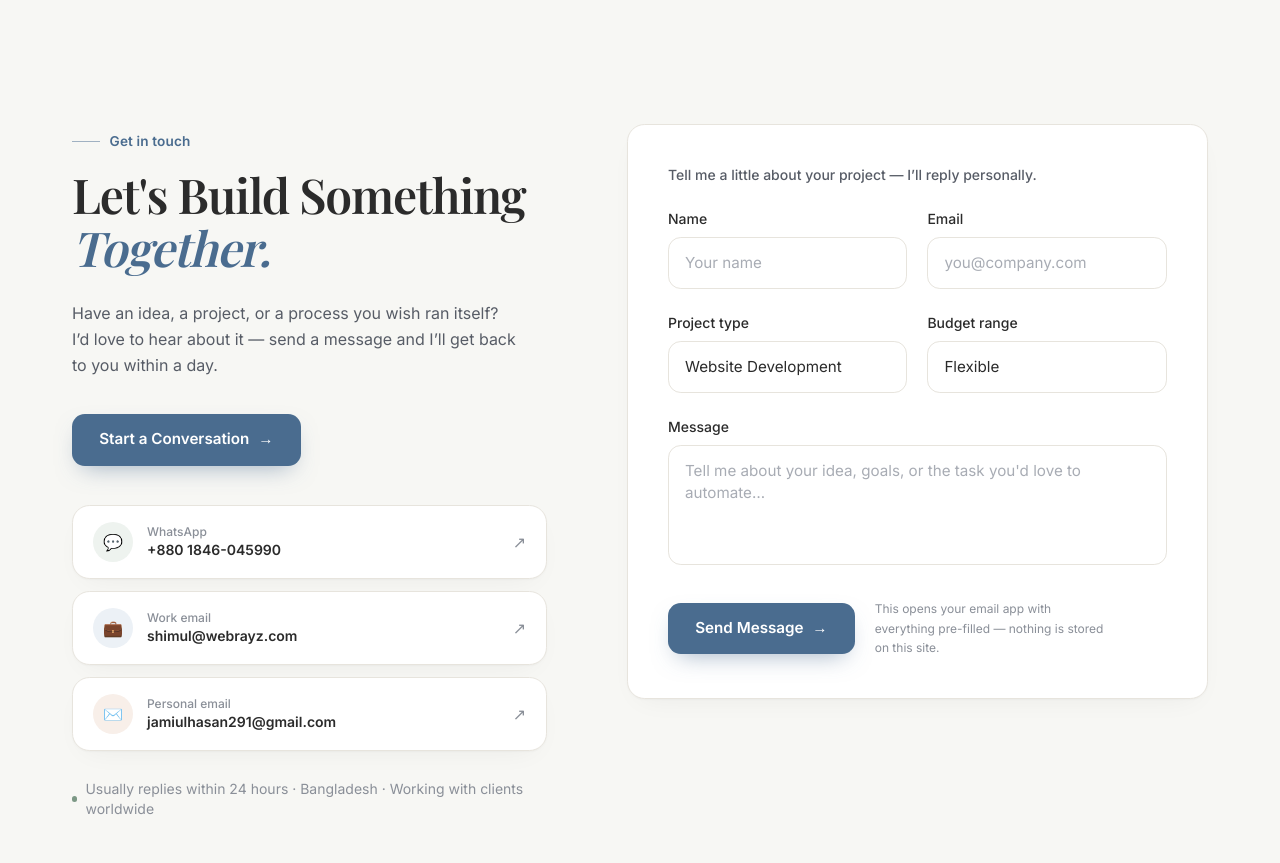
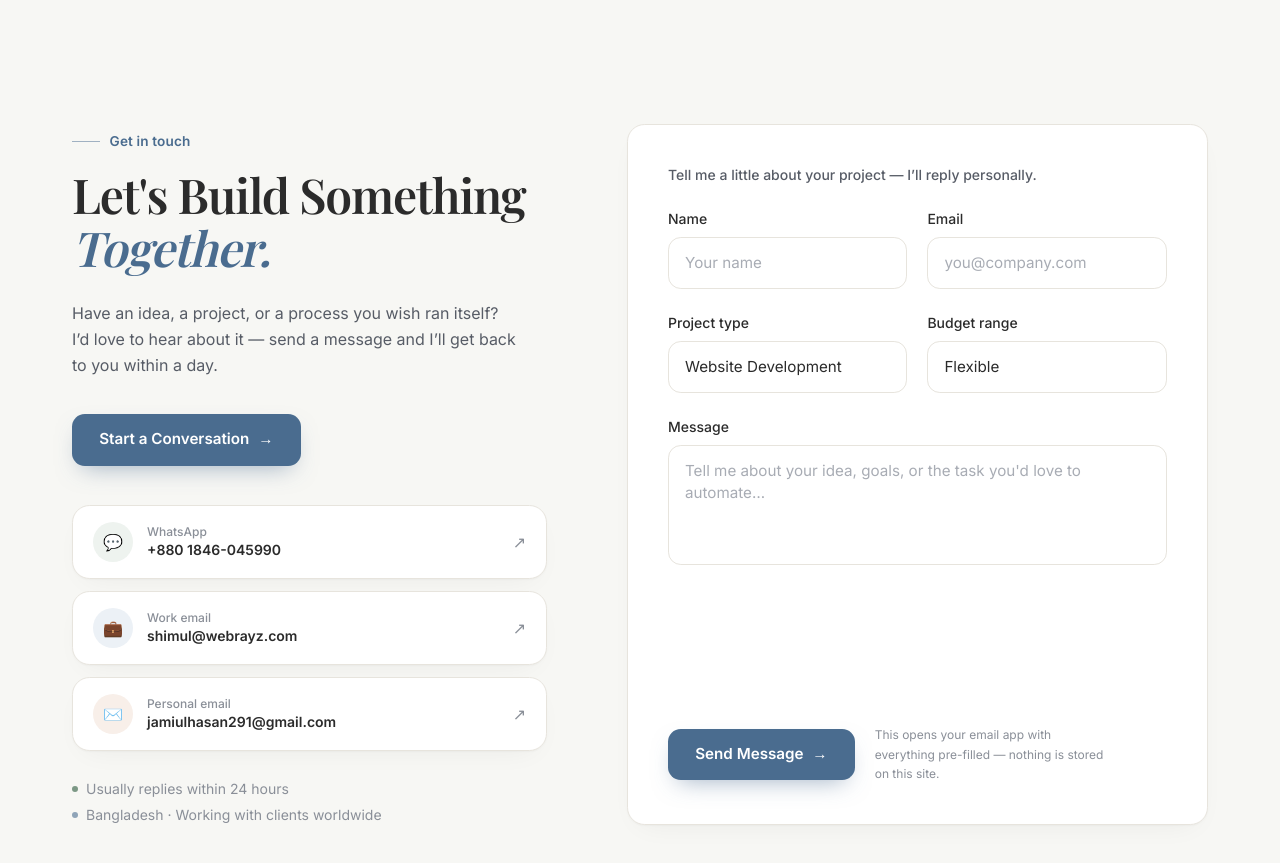
Before and after one commit to freelancerjamiulhasanshimul/jamiul-portfolio, a Next.js app: page / in a window 1280 px wide. Shown: the part 11040-11903 px from the top of the page. Built offline with nearby package versions, Linux system fonts and the light colour scheme.

Commit message:
Fix: contact section alignment - equal-height form card, grouped meta lines, working hover states

```diff
--- a/src/components/Contact.tsx
+++ b/src/components/Contact.tsx
@@ -86,7 +86,7 @@ export default function Contact() {
                       {...(channel.href.startsWith("http")
                         ? { target: "_blank", rel: "noopener noreferrer" }
                         : {})}
-                      className="card card-hover flex items-center justify-between px-5 py-4"
+                      className="card card-hover group flex items-center justify-between px-5 py-4"
                     >
                       <span className="flex items-center gap-3.5">
                         <span
@@ -110,15 +110,21 @@ export default function Contact() {
             </Reveal>
 
             <Reveal delay={340}>
-              <p className="mt-7 flex items-center gap-2 text-sm text-faint">
-                <span className="h-1.5 w-1.5 rounded-full bg-sage" aria-hidden="true" />
-                Usually replies within 24 hours · {site.location}
-              </p>
+              <div className="mt-7 space-y-1.5 text-sm text-faint">
+                <p className="flex items-center gap-2">
+                  <span className="h-1.5 w-1.5 rounded-full bg-sage" aria-hidden="true" />
+                  Usually replies within 24 hours
+                </p>
+                <p className="flex items-center gap-2">
+                  <span className="h-1.5 w-1.5 rounded-full bg-accent/60" aria-hidden="true" />
+                  {site.location}
+                </p>
+              </div>
             </Reveal>
           </div>
 
-          <Reveal delay={150}>
-            <form onSubmit={handleSubmit} className="card space-y-6 p-7 md:p-10" aria-label="Contact form">
+          <Reveal delay={150} className="h-full">
+            <form onSubmit={handleSubmit} className="card flex h-full flex-col space-y-6 p-7 md:p-10" aria-label="Contact form">
               <p className="text-sm font-medium text-soft">
                 Tell me a little about your project — I&rsquo;ll reply personally.
               </p>
@@ -164,7 +170,7 @@ export default function Contact() {
                 />
               </label>
 
-              <div className="flex flex-wrap items-center gap-5 pt-1">
+              <div className="flex flex-wrap items-center gap-5 pt-1 mt-auto">
                 <button type="submit" className="btn-primary group cursor-pointer">
                   {status === "sent" ? "Opening your email app…" : "Send Message"}
                   <span aria-hidden="true" className="transition-transform duration-300 group-hover:translate-x-1">→</span>
```
